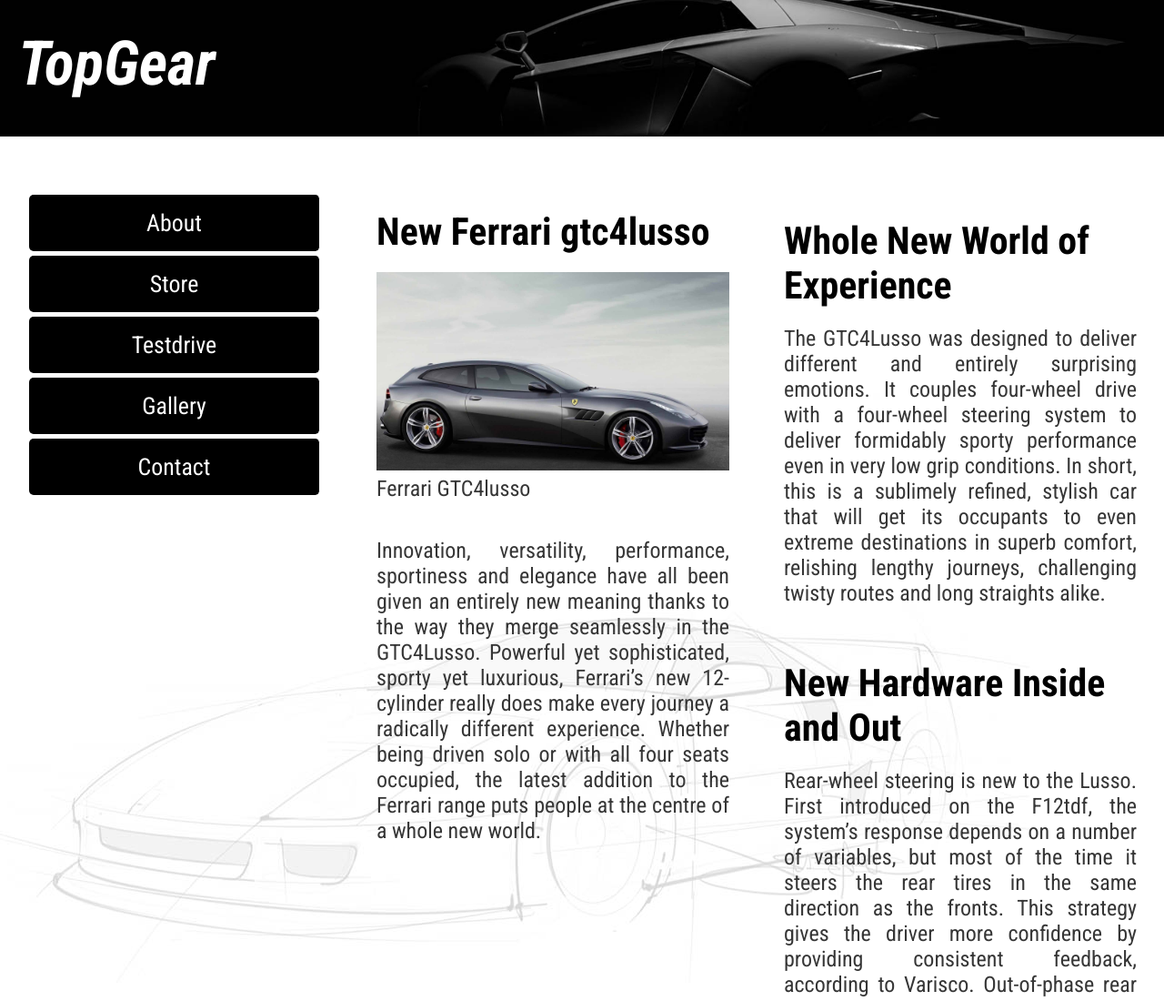
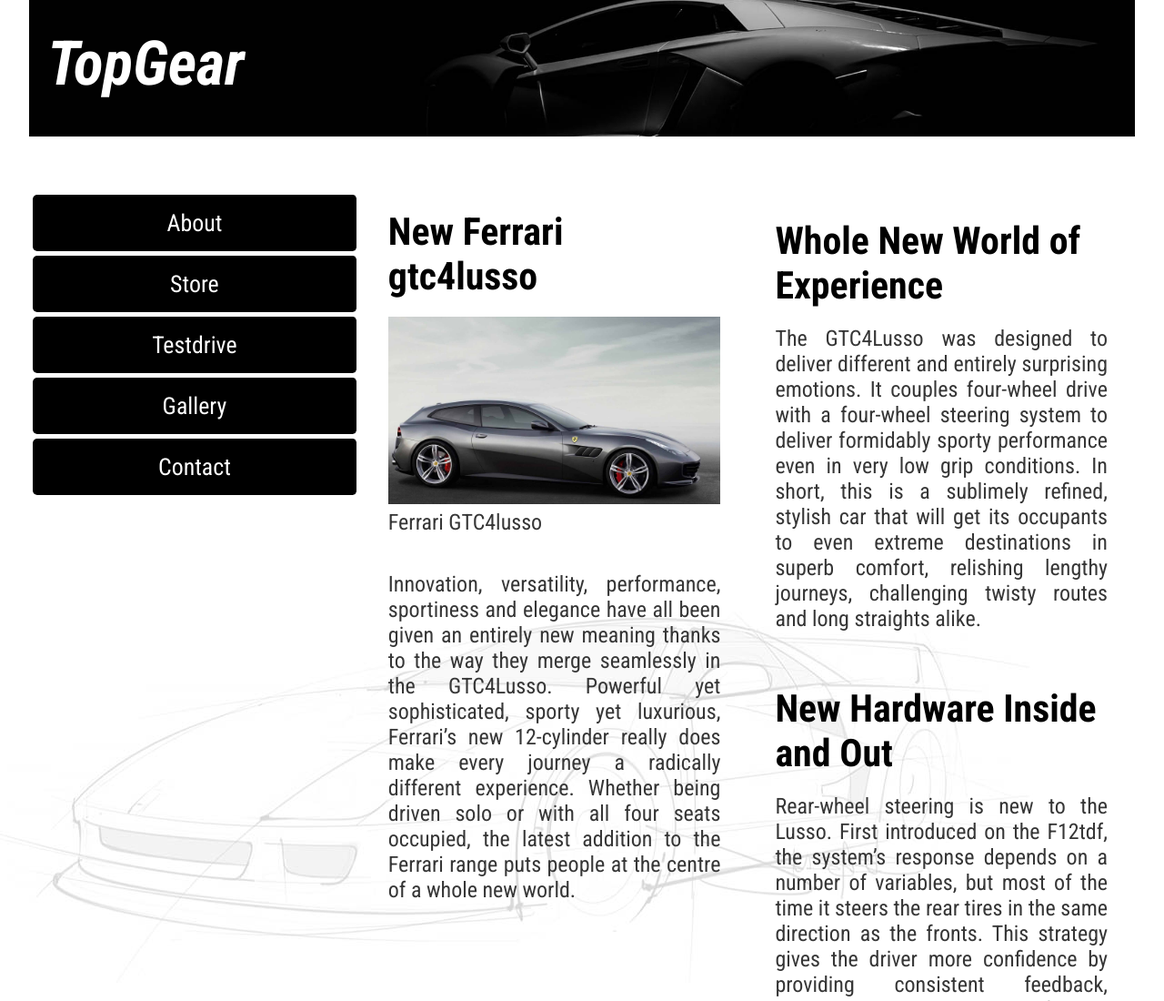
Before and after one commit to Jochx/midterm-jose-zambrano, a plain HTML site: page index.html in a window 1280 px wide. Shown: the top 1100 px of the page at 91% size. Drawn offline with Linux system fonts and the light colour scheme; a web font is replaced by a local one.

Commit message:
final final

```diff
--- a/styles/main.css
+++ b/styles/main.css
@@ -83,7 +83,7 @@ pre, code, kbd{
 ***************************/
 
 .wrapper{
-    width: 100%;
+    width: 95%;
     max-width: 100rem;
     margin: 0 auto;
 }
@@ -120,8 +120,6 @@ nav ul{
     margin: 40px 0 40px 0
 }
 nav li{
-    padding-left: 30px;
-        padding-right: 30px;
     width: 100%;
 }
 
```
